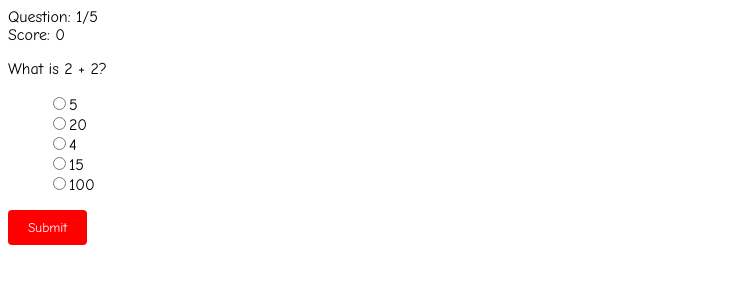
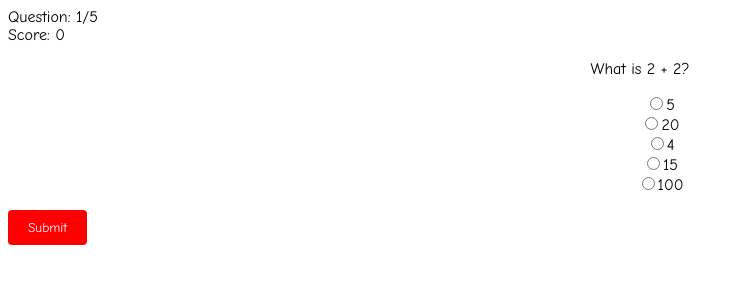
Before and after one commit to thinkful-ei-heron/heesu_reif_quiz_app, a plain HTML site: page index.html in a window 1280 px wide. Both pictures are taken after a click on the element "Start the quiz!". Shown: the whole page, without its empty margins (0-744 px from the left). Drawn offline with nearby package versions, Linux system fonts and the light colour scheme.

Commit message:
add code on css

```diff
--- a/main.css
+++ b/main.css
@@ -14,6 +14,15 @@ body {
 
 .welcome {
   display: inherit;
+}
+
+.current-question {
+  text-align: center;
+}
+
+li {
+  text-align: center;
+
 }
 
 imageholder {
```
